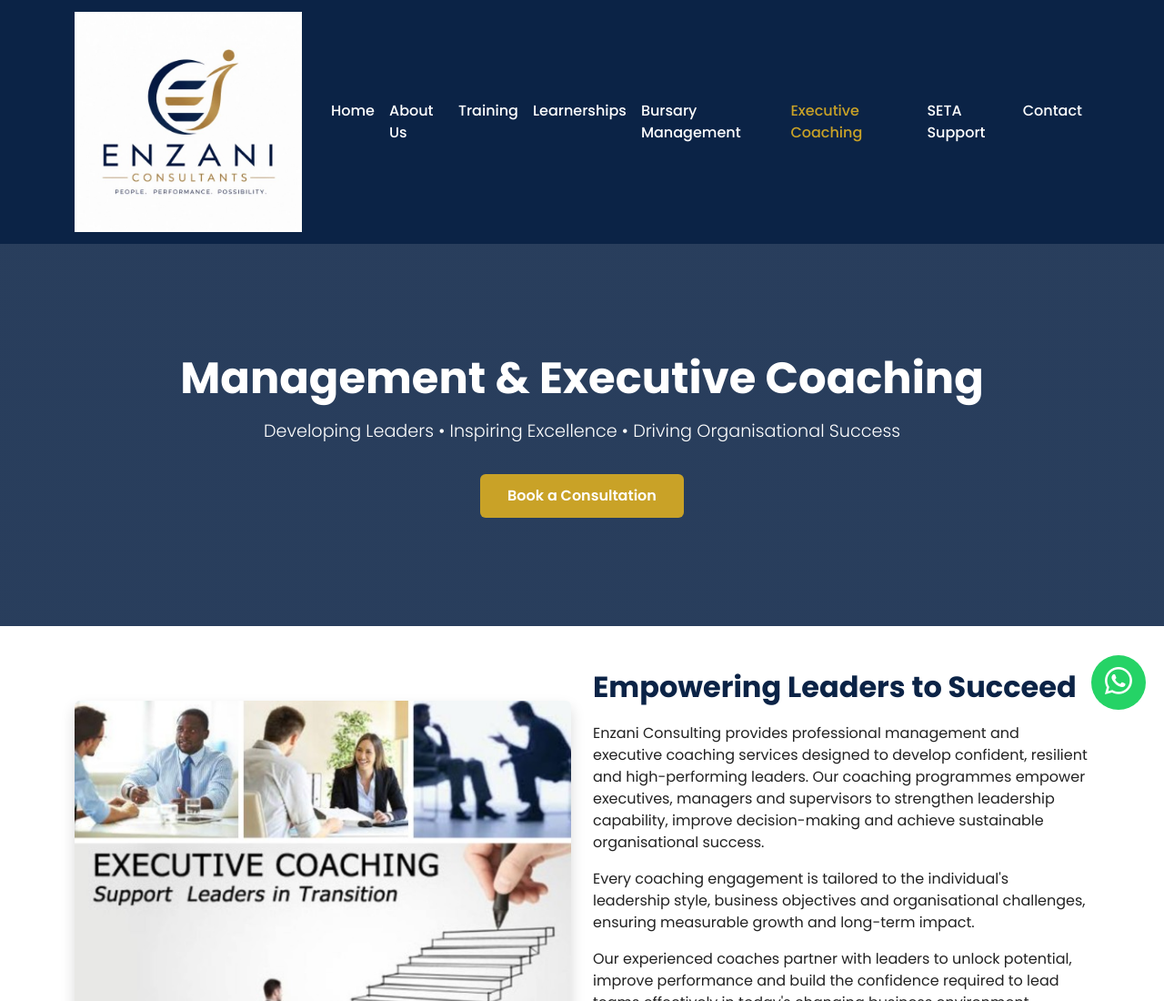
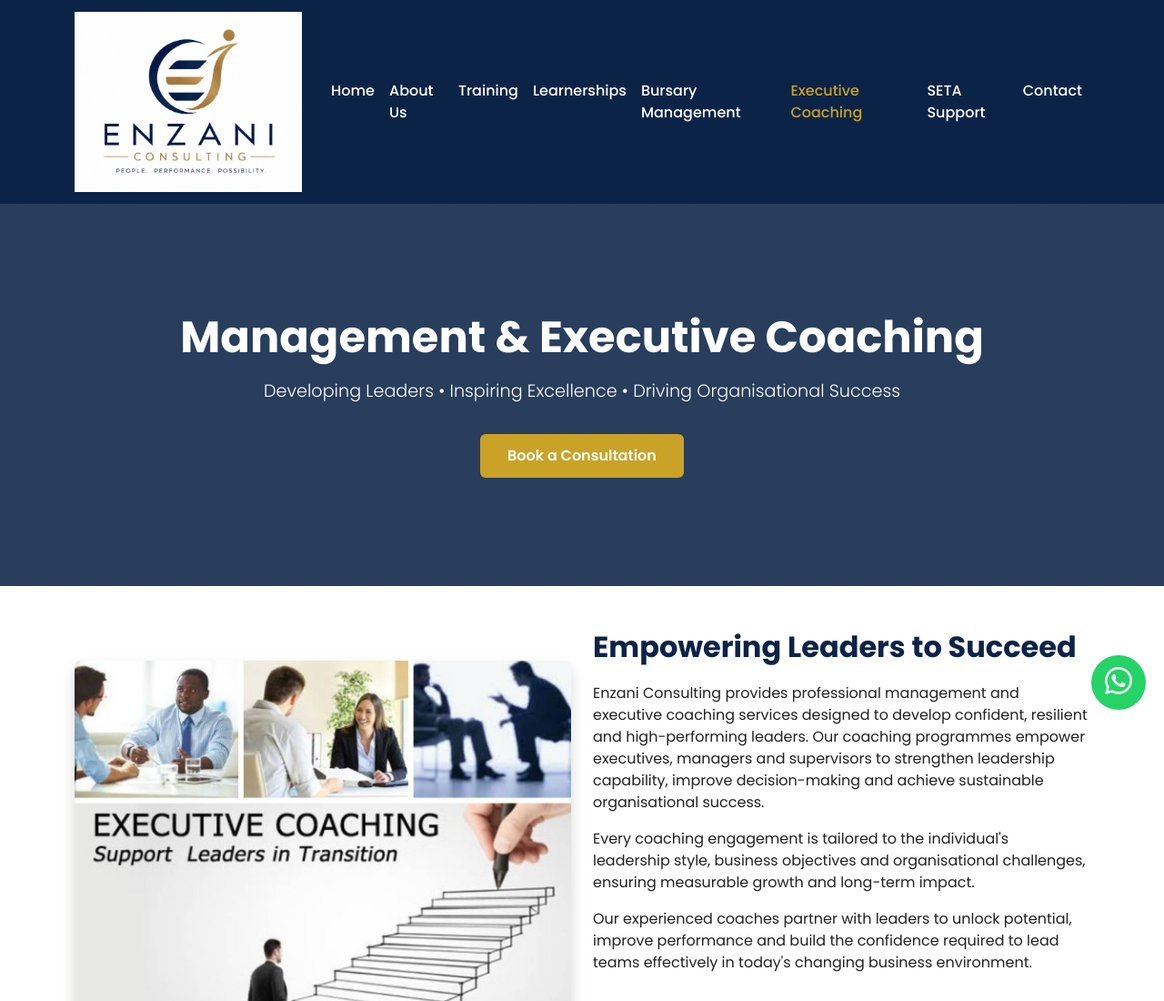
Before and after one commit to thoentity1/enzani_consultants, a plain HTML site: page coaching.html in a window 1280 px wide. Shown: the top 1100 px of the page at 91% size. Drawn offline with nearby package versions, Linux system fonts and the light colour scheme.

Commit message:
Update logo image in coaching.html

```diff
--- a/coaching.html
+++ b/coaching.html
@@ -212,7 +212,7 @@ footer a:hover{
 
 <a class="navbar-brand" href="index.html">
 
-<img src="images/logo.jpg" width="250" class="me-2">
+<img src="images/Enzani_consulting_logo.jpeg" width="250" class="me-2">
 </a>
 
 <button class="navbar-toggler"
```
